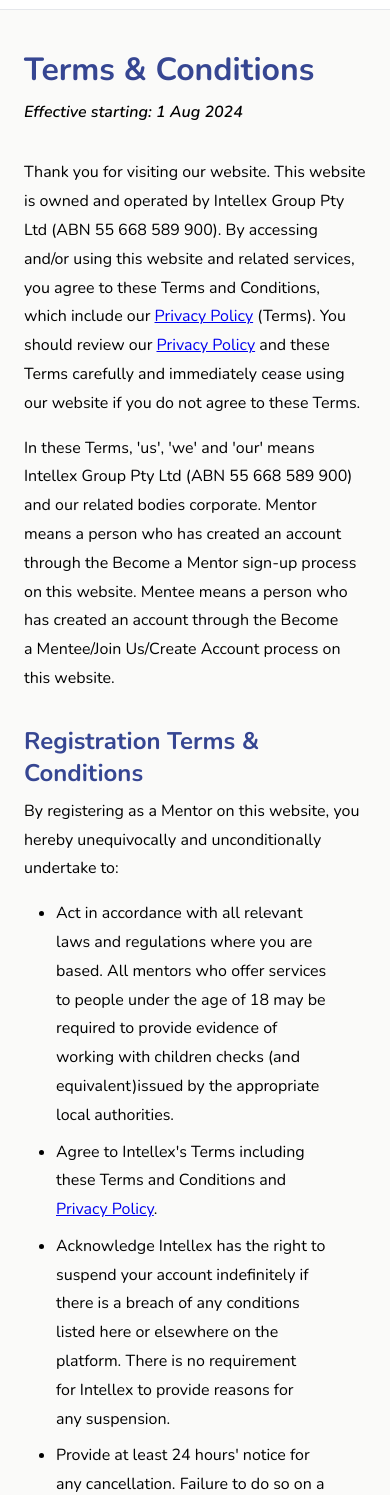
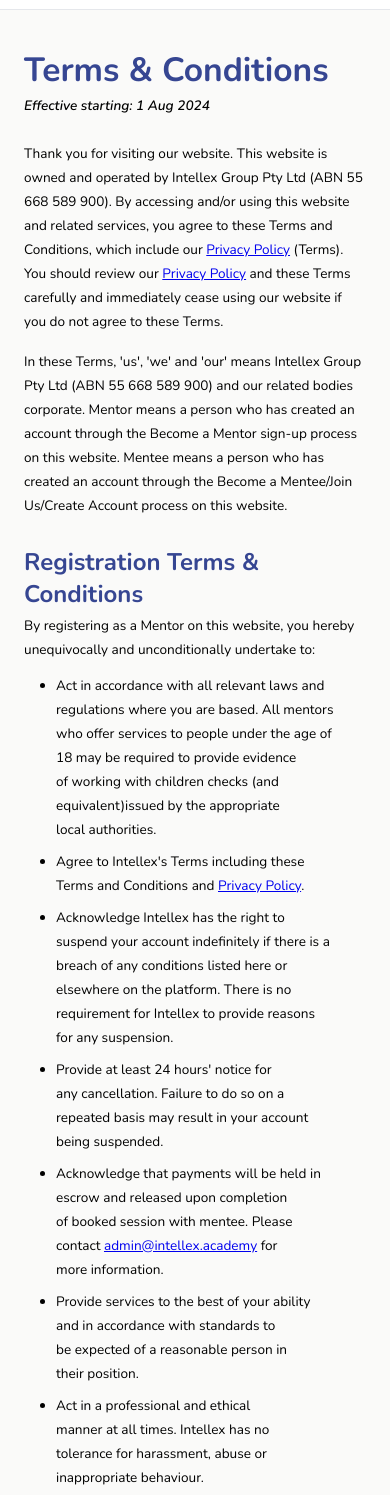
Before and after one commit to henrylin03/intellex-pre-registration-page, a plain HTML site: page terms-and-conditions.html in a window 390 px wide. Shown: the part 57-1552 px from the top of the page. Drawn offline with nearby package versions, Linux system fonts and the light colour scheme.

Commit message:
style: on policy and terms and condition subpages, reduce font-size and line-height for legibility on smaller screens

```diff
--- a/css/global.css
+++ b/css/global.css
@@ -116,6 +116,17 @@
 /* MEDIA QUERIES */
 /* mobile */
 @media only screen and (max-width: 768px) {
+  h1 {
+    font-size: 2.1rem;
+  }
+
+  h2 {
+    font-size: 1.5rem;
+  }
+
+  h3 {
+    font-size: 1.2rem;
+  }
 
   /* header section */
   header {
@@ -143,6 +154,11 @@
     padding: 12px;
   }
 
+  main p,
+  main ul {
+    font-size: .85rem;
+  }
+
   /* footer */
   footer {
     font-size: .5rem;
--- a/css/policies.css
+++ b/css/policies.css
@@ -63,12 +63,19 @@
   font-weight: 600;
 }
 
-/* SPECIAL PADDING FOR FOOTER */
-footer {
-  padding: 24px 36px;
+/* MEDIA QUERIES */
+/* mobile */
+@media only screen and (max-width: 768px) {
+  main p {
+    line-height: 1.5rem;
+    margin: .75rem 0;
+  }
 
-  /* mobile */
-  @media (max-width: 768px) {
+  main ul {
+    line-height: 1.5rem;
+  }
+
+  footer {
     padding: 16px;
   }
 }
```
